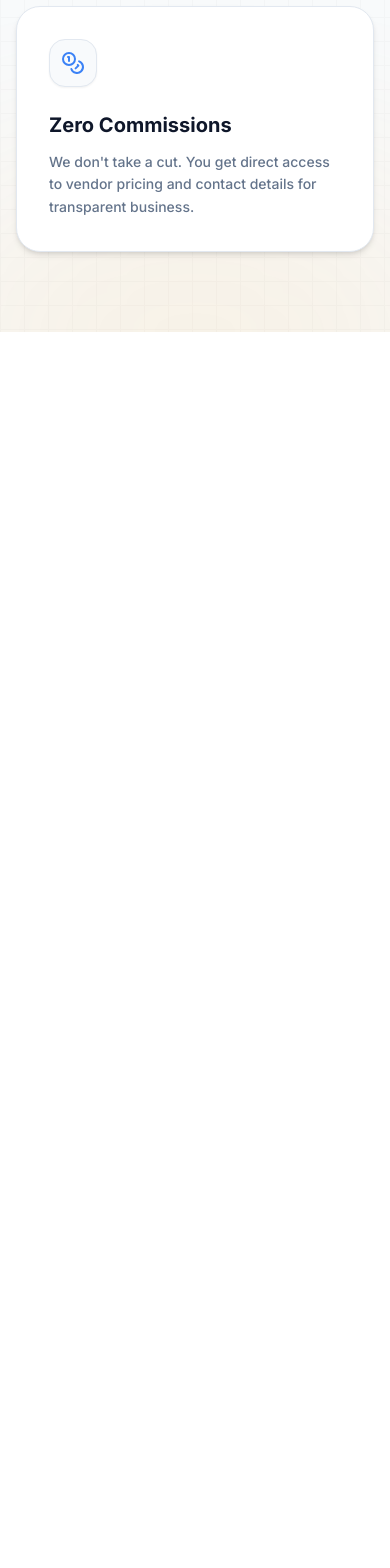
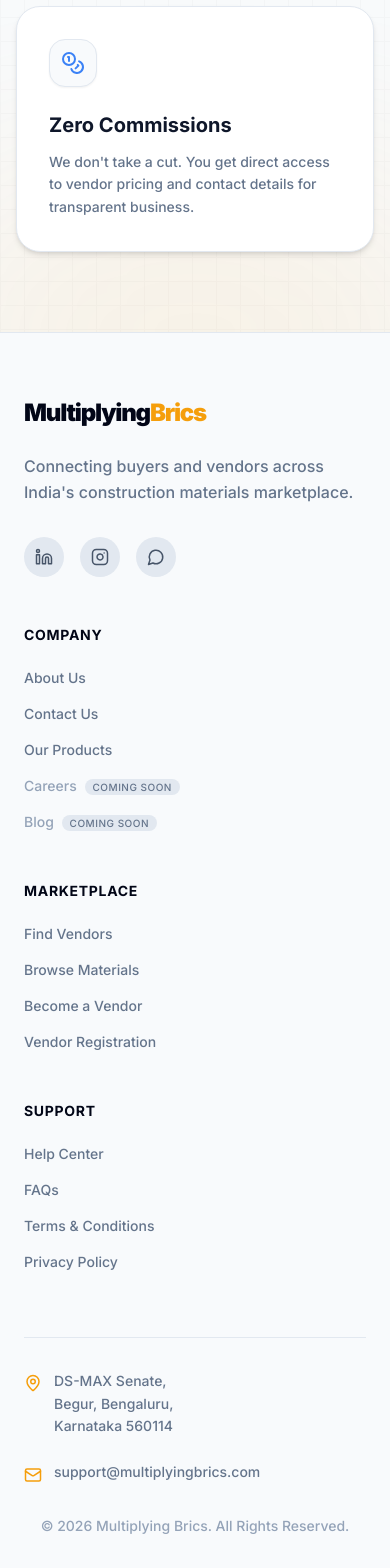
Before and after one commit to sushant25101010-bit/multiplyingbrics, a Next.js app in the folder web/: page / in a window 390 px wide. Shown: the part 1878-3446 px from the top of the page. Before the commit the page ends 2210 px from the top, so only its background shows below. Built offline with nearby package versions, Linux system fonts and the light colour scheme; no server answers; the database is empty.

Commit message:
Implement global responsive Footer section

```diff
--- a/web/app/layout.tsx
+++ b/web/app/layout.tsx
@@ -3,6 +3,7 @@
 import "./globals.css";
 import { createClient } from "@/lib/supabase/server";
 import Header from "@/components/ui/Header";
+import Footer from "@/components/ui/Footer";
 import { ThemeProvider } from "@/components/ui/theme-provider";
 
 const inter = Inter({ subsets: ["latin"], weight: ['400', '500', '600', '700', '800', '900'] });
@@ -65,6 +66,7 @@
           <div className="flex-grow">
             {children}
           </div>
+          <Footer />
         </ThemeProvider>
       </body>
     </html>
--- /dev/null
+++ b/web/components/ui/Footer.tsx
@@ -0,0 +1,97 @@
+import Link from 'next/link'
+import { Linkedin, Instagram, MessageCircle, Mail, MapPin } from 'lucide-react'
+
+export default function Footer() {
+  return (
+    <footer className="bg-slate-50 dark:bg-[#060b17] border-t border-slate-200 dark:border-slate-800/50 pt-16 pb-8 mt-auto">
+      <div className="w-full px-6 sm:px-12 lg:px-24 xl:px-32">
+        <div className="flex flex-col lg:flex-row justify-between gap-12 lg:gap-8 mb-16">
+
+          {/* Brand & Trust Statement */}
+          <div className="flex flex-col gap-6 max-w-sm">
+            <Link href="/" className="flex items-center gap-2">
+              <span className="font-black text-2xl tracking-tighter text-slate-950 dark:text-white">
+                Multiplying<span className="text-amber-500">Brics</span>
+              </span>
+            </Link>
+            <p className="text-slate-500 dark:text-slate-400 font-medium leading-relaxed">
+              Connecting buyers and vendors across India's construction materials marketplace.
+            </p>
+            <div className="flex items-center gap-4 mt-2">
+              <a href="#" aria-label="LinkedIn" className="w-10 h-10 rounded-full bg-slate-200 dark:bg-slate-800/50 flex items-center justify-center text-slate-600 dark:text-slate-300 hover:bg-[#0077B5] hover:text-white dark:hover:bg-[#0077B5] dark:hover:text-white transition-all duration-300 hover:-translate-y-1 hover:shadow-lg hover:shadow-blue-500/20">
+                <Linkedin size={18} />
+              </a>
+              <a href="#" aria-label="Instagram" className="w-10 h-10 rounded-full bg-slate-200 dark:bg-slate-800/50 flex items-center justify-center text-slate-600 dark:text-slate-300 hover:bg-[#E1306C] hover:text-white dark:hover:bg-[#E1306C] dark:hover:text-white transition-all duration-300 hover:-translate-y-1 hover:shadow-lg hover:shadow-pink-500/20">
+                <Instagram size={18} />
+              </a>
+              <a href="#" aria-label="WhatsApp" className="w-10 h-10 rounded-full bg-slate-200 dark:bg-slate-800/50 flex items-center justify-center text-slate-600 dark:text-slate-300 hover:bg-[#25D366] hover:text-white dark:hover:bg-[#25D366] dark:hover:text-white transition-all duration-300 hover:-translate-y-1 hover:shadow-lg hover:shadow-green-500/20">
+                <MessageCircle size={18} />
+              </a>
+            </div>
+          </div>
+
+          {/* Company */}
+          <div className="flex flex-col gap-5">
+            <h3 className="font-bold text-slate-950 dark:text-white uppercase tracking-wider text-sm">Company</h3>
+            <ul className="flex flex-col gap-3">
+              <li><Link href="/about" className="text-slate-500 dark:text-slate-400 hover:text-amber-500 dark:hover:text-amber-500 transition-colors font-medium text-sm">About Us</Link></li>
+              <li><Link href="/contact" className="text-slate-500 dark:text-slate-400 hover:text-amber-500 dark:hover:text-amber-500 transition-colors font-medium text-sm">Contact Us</Link></li>
+              <li><Link href="/products" className="text-slate-500 dark:text-slate-400 hover:text-amber-500 dark:hover:text-amber-500 transition-colors font-medium text-sm">Our Products</Link></li>
+              <li><span className="text-slate-400 dark:text-slate-600 font-medium text-sm cursor-not-allowed">Careers <span className="text-[10px] uppercase tracking-wider bg-slate-200 dark:bg-slate-800/60 text-slate-500 dark:text-slate-400 px-2 py-0.5 rounded-full ml-1">Coming Soon</span></span></li>
+              <li><span className="text-slate-400 dark:text-slate-600 font-medium text-sm cursor-not-allowed">Blog <span className="text-[10px] uppercase tracking-wider bg-slate-200 dark:bg-slate-800/60 text-slate-500 dark:text-slate-400 px-2 py-0.5 rounded-full ml-1">Coming Soon</span></span></li>
+            </ul>
+          </div>
+
+          {/* Marketplace */}
+          <div className="flex flex-col gap-5">
+            <h3 className="font-bold text-slate-950 dark:text-white uppercase tracking-wider text-sm">Marketplace</h3>
+            <ul className="flex flex-col gap-3">
+              <li><Link href="/vendors" className="text-slate-500 dark:text-slate-400 hover:text-amber-500 dark:hover:text-amber-500 transition-colors font-medium text-sm">Find Vendors</Link></li>
+              <li><Link href="/products" className="text-slate-500 dark:text-slate-400 hover:text-amber-500 dark:hover:text-amber-500 transition-colors font-medium text-sm">Browse Materials</Link></li>
+              <li><Link href="/vendor/register" className="text-slate-500 dark:text-slate-400 hover:text-amber-500 dark:hover:text-amber-500 transition-colors font-medium text-sm">Become a Vendor</Link></li>
+              <li><Link href="/vendor/register" className="text-slate-500 dark:text-slate-400 hover:text-amber-500 dark:hover:text-amber-500 transition-colors font-medium text-sm">Vendor Registration</Link></li>
+            </ul>
+          </div>
+
+          {/* Support */}
+          <div className="flex flex-col gap-5">
+            <h3 className="font-bold text-slate-950 dark:text-white uppercase tracking-wider text-sm">Support</h3>
+            <ul className="flex flex-col gap-3">
+              <li><Link href="/help" className="text-slate-500 dark:text-slate-400 hover:text-amber-500 dark:hover:text-amber-500 transition-colors font-medium text-sm">Help Center</Link></li>
+              <li><Link href="/faqs" className="text-slate-500 dark:text-slate-400 hover:text-amber-500 dark:hover:text-amber-500 transition-colors font-medium text-sm">FAQs</Link></li>
+              <li><Link href="/terms" className="text-slate-500 dark:text-slate-400 hover:text-amber-500 dark:hover:text-amber-500 transition-colors font-medium text-sm">Terms & Conditions</Link></li>
+              <li><Link href="/privacy" className="text-slate-500 dark:text-slate-400 hover:text-amber-500 dark:hover:text-amber-500 transition-colors font-medium text-sm">Privacy Policy</Link></li>
+            </ul>
+          </div>
+
+        </div>
+
+        {/* Contact Info & Bottom Bar */}
+        <div className="flex flex-col lg:flex-row justify-between items-center lg:items-end gap-8 pt-8 border-t border-slate-200 dark:border-slate-800/50">
+
+          <div className="flex flex-col sm:flex-row gap-6 sm:gap-12 w-full lg:w-auto">
+            <div className="flex items-start gap-3">
+              <MapPin className="text-amber-500 shrink-0 mt-1" size={18} />
+              <p className="text-slate-500 dark:text-slate-400 font-medium text-sm leading-relaxed">
+                DS-MAX Senate,<br />Begur, Bengaluru,<br />Karnataka 560114
+              </p>
+            </div>
+
+            <div className="flex items-start gap-3">
+              <Mail className="text-amber-500 shrink-0 mt-1" size={18} />
+              <div className="flex flex-col gap-1">
+                <a href="mailto:support@multiplyingbrics.com" className="text-slate-500 dark:text-slate-400 font-medium text-sm hover:text-amber-500 dark:hover:text-amber-500 transition-colors">
+                  support@multiplyingbrics.com
+                </a>
+              </div>
+            </div>
+          </div>
+
+          <p className="text-slate-400 dark:text-slate-500 text-sm font-medium w-full lg:w-auto text-center lg:text-right">
+            &copy; 2026 Multiplying Brics. All Rights Reserved.
+          </p>
+        </div>
+      </div>
+    </footer>
+  )
+}
```
